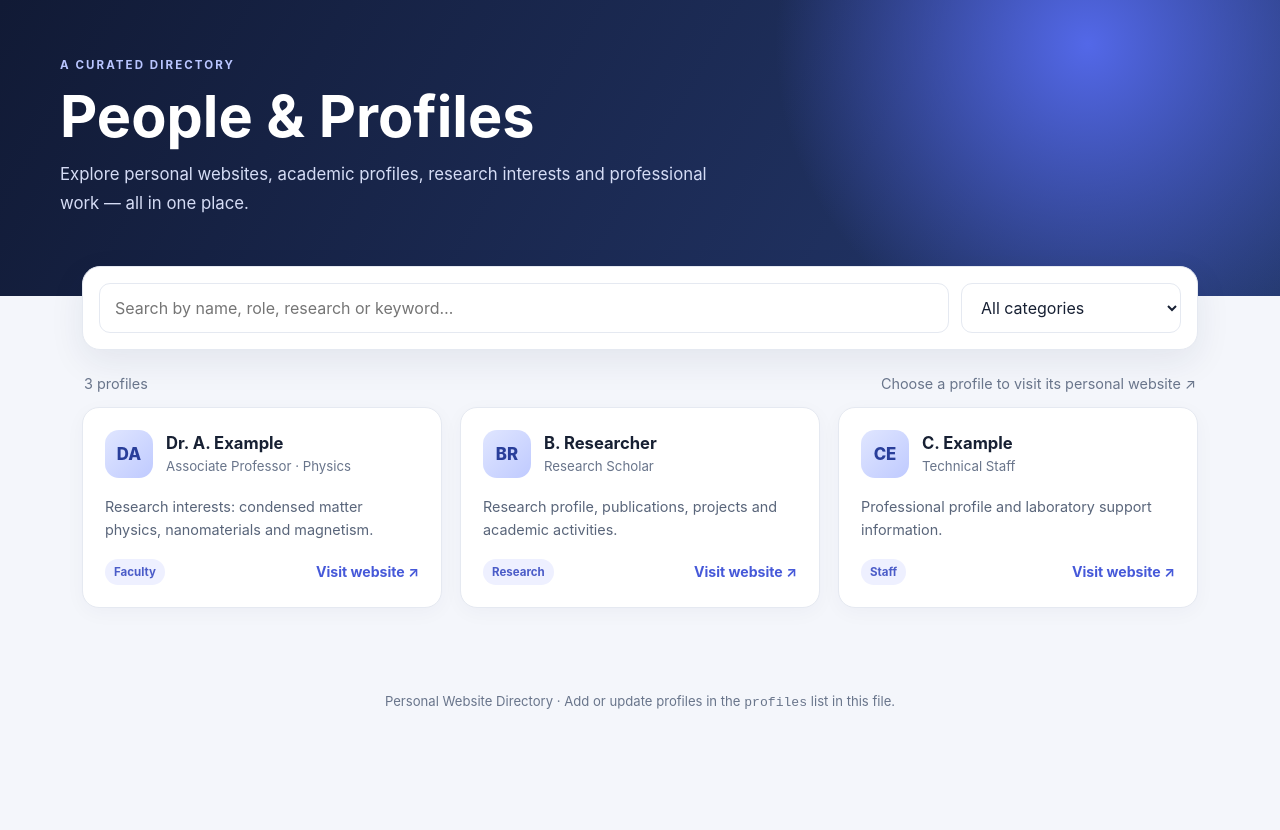
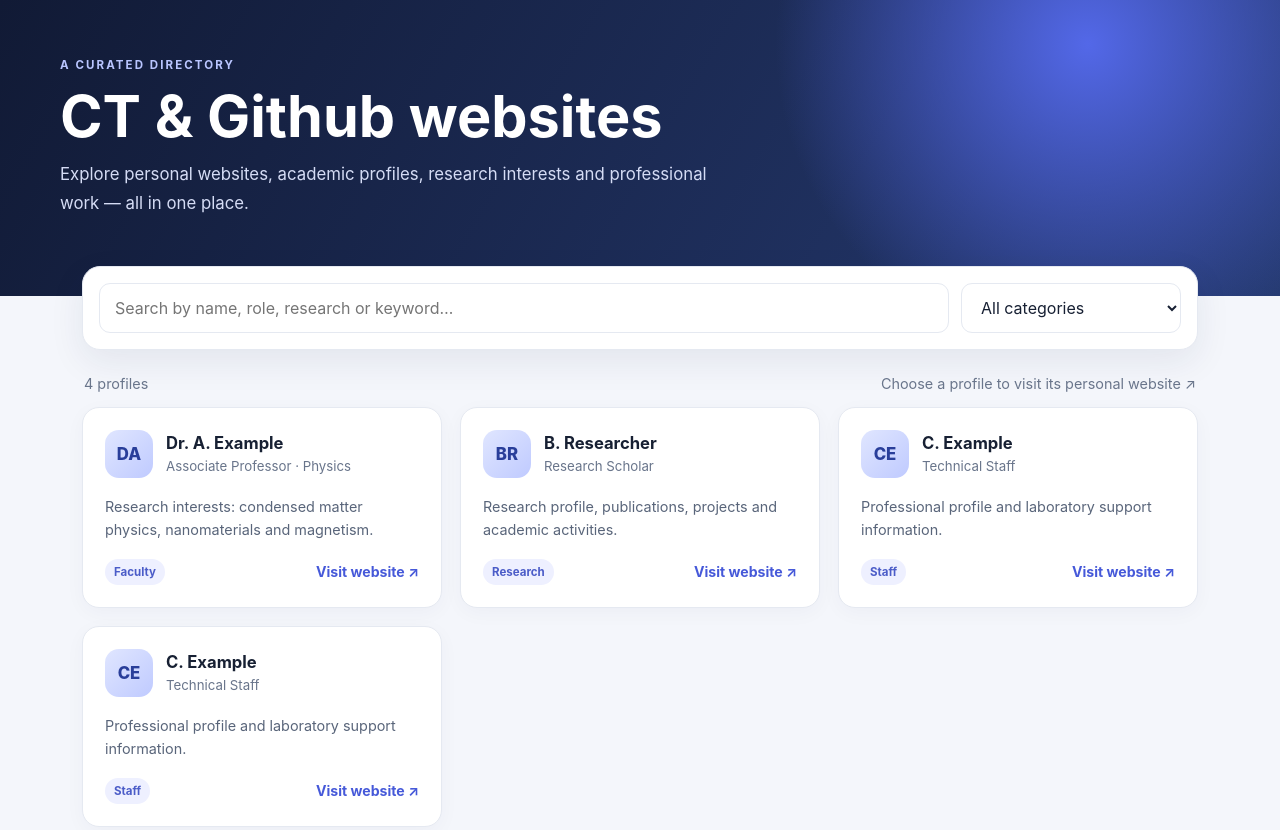
Before and after one commit to ctresearchdomain/ctresearchdomain.github.io, a plain HTML site: page index.html in a window 1280 px wide. Shown: the top 830 px of the page. Before the commit the page ends 800 px from the top, so only its background shows below. Drawn offline with Linux system fonts and the light colour scheme.

Commit message:
Update index.html

```diff
--- a/index.html
+++ b/index.html
@@ -4,7 +4,7 @@
 <meta charset="UTF-8">
 <meta name="viewport" content="width=device-width, initial-scale=1.0">
 <meta name="description" content="A curated directory of personal and academic websites.">
-<title>People & Profiles | Personal Website Directory</title>
+<title>CT| Personal Website Directory</title>
 <style>
 :root {
   --bg:#f4f6fb; --surface:#fff; --ink:#172033; --muted:#69758b;
@@ -46,7 +46,7 @@ footer a{color:var(--accent)}
 <header class="hero">
   <div class="hero-inner">
     <div class="eyebrow">A curated directory</div>
-    <h1>People &amp; Profiles</h1>
+    <h1>CT &amp; Github websites</h1>
     <p>Explore personal websites, academic profiles, research interests and professional work — all in one place.</p>
   </div>
 </header>
@@ -87,21 +87,28 @@ const profiles = [
     role: "Associate Professor · Physics",
     category: "Faculty",
     description: "Research interests: condensed matter physics, nanomaterials and magnetism.",
-    url: "https://example.github.io"
+    url: "https://digitalct.github.io/"
   },
   {
     name: "B. Researcher",
     role: "Research Scholar",
     category: "Research",
     description: "Research profile, publications, projects and academic activities.",
-    url: "https://example.github.io"
+    url: "https://samuract.github.io/"
   },
   {
     name: "C. Example",
     role: "Technical Staff",
     category: "Staff",
     description: "Professional profile and laboratory support information.",
-    url: "https://example.github.io"
+    url: "https://chengappagithub.github.io/"
+  },
+  {
+    name: "C. Example",
+    role: "Technical Staff",
+    category: "Staff",
+    description: "Professional profile and laboratory support information.",
+    url: "https://ctdigitaldomain-leo.github.io/"
   }
 ];
 
```
